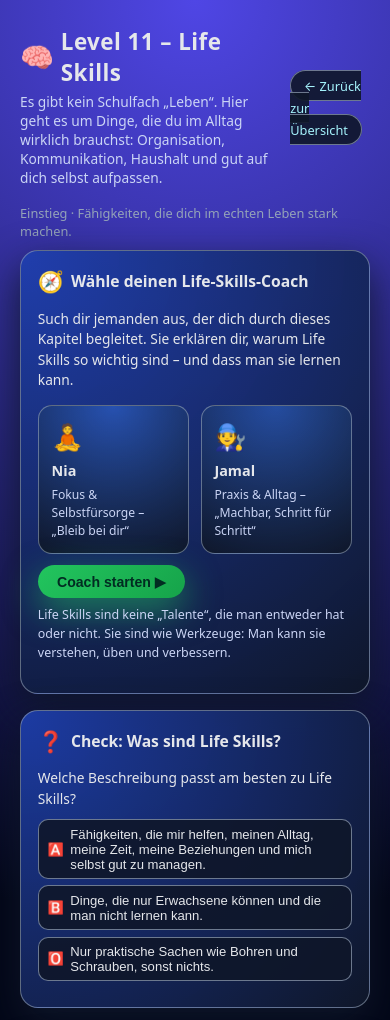
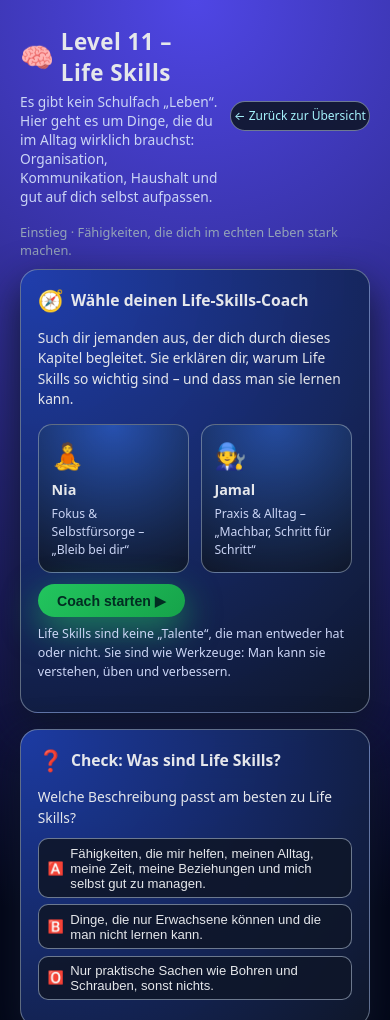
Before and after one commit to nagel-physik/LP-App, a plain HTML site: page lifeskills_intro.html in a window 390 px wide. Shown: the top 1020 px of the page. Drawn offline with Linux system fonts and the light colour scheme.

Commit message:
Add files via upload
Zurück Button geändert

```diff
--- a/lifeskills_intro.html
+++ b/lifeskills_intro.html
@@ -56,10 +56,27 @@
   border-radius: 999px;
   border: 1px solid rgba(148,163,184,0.7);
   background: rgba(15,23,42,0.9);
+
+  white-space: nowrap;
+  display: inline-flex;
+  align-items: center;
+  justify-content: center;
+  max-width: 100%;
+  overflow: hidden;
+  text-overflow: ellipsis;
 }
 
-    .top-bar-right a:hover { border-color: #38bdf8; }
+.top-bar-right a:hover {
+  border-color: #38bdf8;
+}
 
+@media (max-width: 480px) {
+  .top-bar-right a {
+    font-size: 0.75rem;
+    padding: 0.35rem 0.75rem;
+    max-width: 140px;
+  }
+}
     .step-label {
       font-size: 0.8rem;
       color: #94a3b8;
```
Also changed, not shown: arbeit_intro.html (+15 -0 lines), gesundheit_intro.html (+16 -0 lines), soziale_unterstuetzung_intro.html (+16 -0 lines), sparen_intro.html (+15 -0 lines), steuern_intro.html (+16 -0 lines), versicherungen_intro.html (+16 -0 lines), vertraege_intro.html (+15 -0 lines), wohnen_intro.html (+16 -0 lines). Lines whose indentation alone changed are shown as unchanged.
